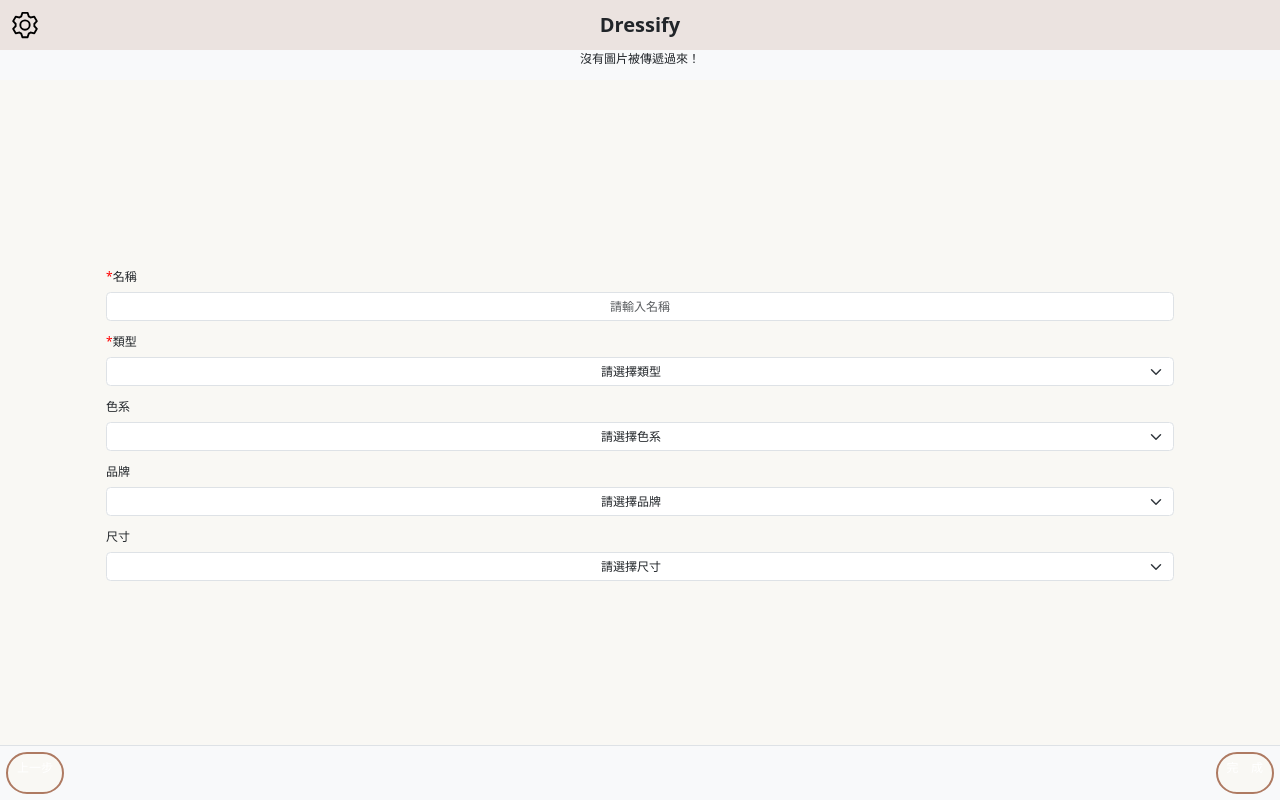
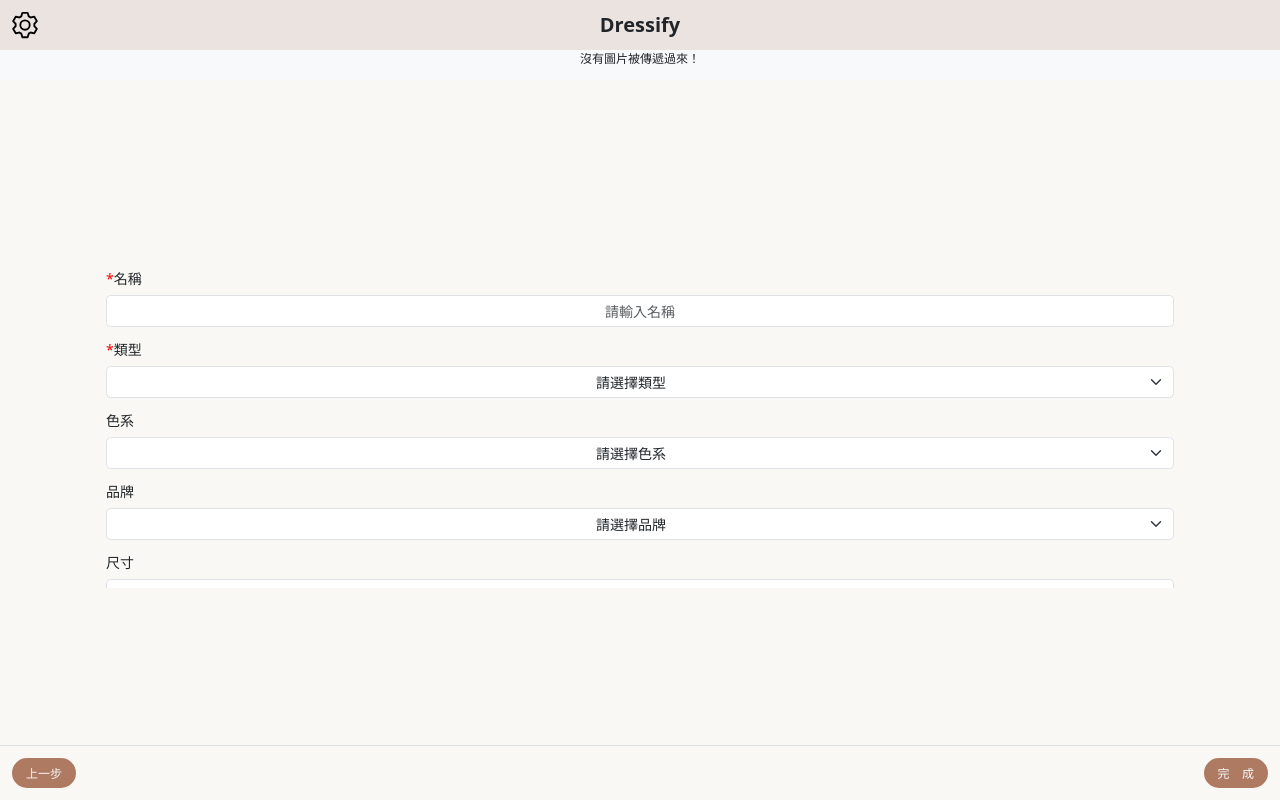
Before and after one commit to daymareHuang/ClothesMatch_Web, a React (Vite) app: page /ClosetEditSingle in a window 1280 px wide. Built offline with nearby package versions, Linux system fonts and the light colour scheme.

Commit message:
使用fetch post連接api，新增一筆單品到DB＋微調closet的reverse()＋crop的按鈕樣式

```diff
--- a/src/pages/closet/Closet.jsx
+++ b/src/pages/closet/Closet.jsx
@@ -30,6 +30,7 @@
             items
               .filter((item) => item.type.PartID == 1)  // 把partID是1的部分濾出來
               .slice(-2)  // 取出最後兩筆資料
+              .reverse()  // 倒序排列 (後加的會出現在前面)
               .map((item) => (
                 <a key={item.ItemID} href={`./check_single.html?id=${item.ItemID}`} className="text-light">
                   <img
@@ -53,6 +54,7 @@
             items
               .filter((item) => item.type.PartID == 2)
               .slice(-2)
+              .reverse()
               .map((item) => (
                 <a key={item.ItemID} href={`./check_single.html?id=${item.ItemID}`} className="text-light">
                   <img
@@ -76,6 +78,7 @@
             items
               .filter((item) => item.type.PartID == 3)
               .slice(-2)
+              .reverse()
               .map((item) => (
                 <a key={item.ItemID} href={`./check_single.html?id=${item.ItemID}`} className="text-light">
                   <img
@@ -99,6 +102,7 @@
             items
               .filter((item) => item.type.PartID == 4)
               .slice(-2)
+              .reverse()
               .map((item) => (
                 <a key={item.ItemID} href={`./check_single.html?id=${item.ItemID}`} className="text-light">
                   <img
--- a/src/pages/closet/ClosetEditSingle.jsx
+++ b/src/pages/closet/ClosetEditSingle.jsx
@@ -6,11 +6,39 @@
   const location = useLocation();
   const croppedImgURL = location.state?.croppedImgURL; // 從 state 中取出 croppedImgURL
 
+  const navigate = useNavigate();
   // here 需要加上取得使用者輸入的資料 => 再存入資料庫  （然後每次回到closet的畫面就是get所有資料出來～）
+  async function handleComplete() {
+    // 取得使用者輸入資料 => now faking
+    const inputObj = {
+      UID : 1,
+      Title: '燕麥色寬鬆外套',
+      Type: 3,
+      // Color: '灰色系'
+      // Brand: ''
+      Size: 'M',
+      EditedPhoto: croppedImgURL
+    };
 
+    // 使用fetch存入db中
+    const url = 'http://localhost/Dressify/public/api/item';
+    const response = await fetch(url, {
+      method: 'post',
+      body: JSON.stringify(inputObj),
+      headers: {
+        'content-type': 'application/json'
+      }
+    })
+
+    if (response.ok) {
+      alert('成功新增單品！');
+      // 導回/Closet => okie
+      navigate('/Closet');  // 導回/Closet => okie  （PLUS -> 看Closet要不要顯示newly-added item!）
+    }
+  }
   return (
     <ClosetLayoutO>
-      <div className="fixed-top bg-light d-flex justify-content-center" style={{top: '50px'}}>
+      <div className="fixed-top bg-light d-flex justify-content-center" style={{ top: '50px' }}>
         {croppedImgURL ? (
           <img src={croppedImgURL} alt="pic" height="200px" />
         ) : (
@@ -22,13 +50,13 @@
       {/* <!-- input/select body for editing info --> */}
       <div className="container px-5" style={{ marginTop: '260px', height: '320px', overflowY: 'auto' }}>
         <div className="mb-3">
-          <label htmlFor="" className="form-label required">名稱</label>
-          <input className="form-control text-center" type="text" placeholder="請輸入名稱" required />
+          <label htmlFor="" className="form-label required text-s">名稱</label>
+          <input className="form-control text-center text-s" type="text" placeholder="請輸入名稱" required />
         </div>
 
         <div className="mb-3">
-          <label htmlFor="" className="form-label required">類型</label>
-          <select name="type" className="form-select text-center" id="" required>
+          <label htmlFor="" className="form-label required text-s">類型</label>
+          <select name="type" className="form-select text-center text-s" id="" required>
             <option hidden>請選擇類型</option>
 
             <optgroup label="外套">
@@ -92,8 +120,8 @@
         </div>
 
         <div className="mb-3">
-          <label htmlFor="" className="form-label">色系</label>
-          <select name="" id="" className="form-select text-center">
+          <label htmlFor="" className="form-label text-s">色系</label>
+          <select name="" id="" className="form-select text-center text-s">
             <option hidden>請選擇色系</option>
             <option value="">黑色系</option>
             <option value="">白色系</option>
@@ -108,21 +136,22 @@
         </div>
 
         <div className="mb-3">
-          <label htmlFor="" className="form-label">品牌</label>
-          <select name="" id="" className="form-select text-center">
+          <label htmlFor="" className="form-label text-s">品牌</label>
+          <select name="" id="" className="form-select text-center text-s">
             <option hidden>請選擇品牌</option>
             <option value="">Uniqlo</option>
             <option value="">Zara</option>
             <option value="">AirSpace</option>
             <option value="">Nike</option>
             <option value="">Net</option>
+            <option value="">H&M</option>
             <option value="">其他</option>
           </select>
         </div>
 
         <div className="mb-3">
-          <label htmlFor="" className="form-label">尺寸</label>
-          <select name="" id="" className="form-select text-center">
+          <label htmlFor="" className="form-label text-s">尺寸</label>
+          <select name="" id="" className="form-select text-center text-s">
             <option hidden>請選擇尺寸</option>
             <option value="">XXS</option>
             <option value="">XS</option>
@@ -136,10 +165,11 @@
 
       </div>
 
-      <div id="progress" className="fixed-bottom border-top bg-light d-flex justify-content-between" style={{ height: '55px' }}>
-        <a href="./Crop" className="btn btn-dark m-2 rounded-pill">上一步</a>
+      <div id="progress" className="fixed-bottom border-top d-flex justify-content-between" style={{ height: '55px' }}>
+        <a href="./Crop" className="btn text-xs m-3 px-3 rounded-pill text-light" style={{ backgroundColor: 'var(--color-highlight)' }}>上一步</a>
         {/* 若使用者在此點擊「上一步」=> 會沒有將資料一同傳過去 */}
-        <a href="./Closet" className="btn btn-dark m-2 rounded-pill">完&nbsp;&nbsp;&nbsp;&nbsp;成</a>
+
+        <div onClick={handleComplete} className="btn text-xs m-3 px-3 rounded-pill text-light" style={{ backgroundColor: 'var(--color-highlight)' }}>完&nbsp;&nbsp;&nbsp;&nbsp;成</div>
       </div>
     </ClosetLayoutO>
   )
--- a/src/pages/closet/Crop.jsx
+++ b/src/pages/closet/Crop.jsx
@@ -40,7 +40,7 @@
           aspectRatio: 0.75,
           viewMode: 1,
           dragMode: 'move',
-          cropBoxResizable: false,
+          cropBoxResizable: true,
         });
       };
       reader.readAsDataURL(file);
@@ -67,6 +67,8 @@
     } else {
       console.error("Cropping is not initialized!");
     }
+
+    setActiveBtn('完成裁切');
   };
 
   const handleCropAgain = () => {
@@ -83,18 +85,26 @@
       // imgPreviewRef.current.classList.add("d-none");
       // cropper.cropper.classList.add("d-none");
     }
+
+    setActiveBtn('重新裁切');
   };
+
+  const [activeBtn, setActiveBtn] = useState('')
 
   return (
     <>
       <ClosetLayoutO>
-        <div style={{ paddingTop: '62px' }}></div>
+        <div style={{ paddingTop: '72px' }}></div>
 
-        <div className="m-3 d-flex flex-row-reverse">
-          <button id="cropButton" className="btn rounded-pill mx-1"
-            onClick={handleCrop}>完成裁切</button>
-          <button id="cropAgain" className="btn rounded-pill"
-            onClick={handleCropAgain}>重新裁切</button>
+        <div className="m-3 me-1 d-flex flex-row-reverse text-xs">
+          <button id="cropButton" className="btn rounded-pill mx-2 px-3"
+            onClick={handleCrop}
+            style={{ backgroundColor: activeBtn === '完成裁切' ? 'var(--color-highlight)' : 'var(--color-base)', color: activeBtn === '完成裁切' ? 'var(--color-white)' : 'var(--color-black)' }}
+            >完成裁切</button>
+          <button id="cropAgain" className="btn rounded-pill px-3"
+            onClick={handleCropAgain}
+            style={{ backgroundColor: activeBtn === '重新裁切' ? 'var(--color-highlight)' : 'var(--color-base)', color: activeBtn === '重新裁切' ? 'var(--color-white)' : 'var(--color-black)' }}
+            >重新裁切</button>
         </div>
 
         <div className="text-center py-3">
@@ -110,8 +120,8 @@
 
 
         <div id="progress" className="fixed-bottom border-top d-flex justify-content-between" style={{ height: '55px' }}>
-          <a href="./Closet" className="btn m-2 rounded-pill align-middle">上一步</a>
-          <div onClick={handleNextStep} className="btn m-2 rounded-pill">下一步</div>
+          <a href="./Closet" className="btn text-xs m-3 px-3 rounded-pill text-light" style={{ backgroundColor: 'var(--color-highlight)' }}>上一步</a>
+          <div onClick={handleNextStep} className="btn m-3 px-3 rounded-pill text-light" style={{ backgroundColor: 'var(--color-highlight)' }}>下一步</div>
         </div>
 
       </ClosetLayoutO>
```
